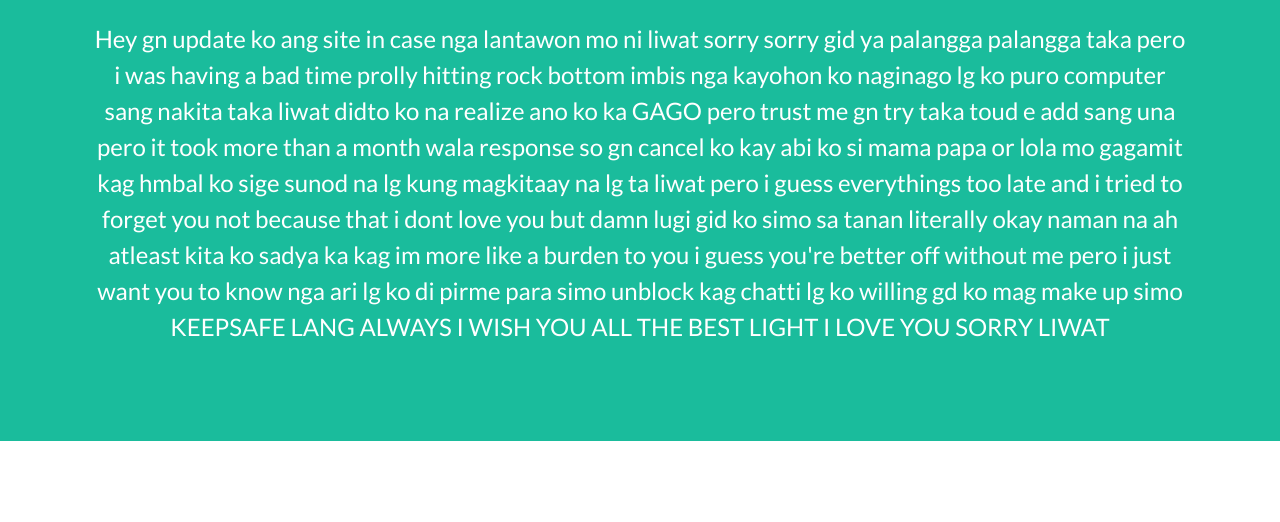
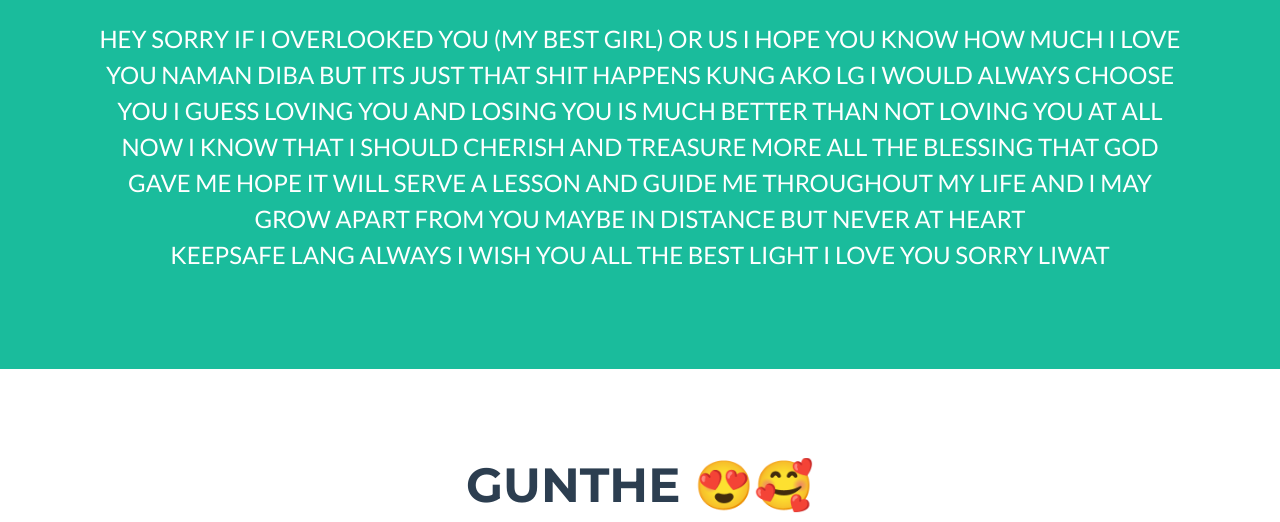
Before and after one commit to shainaaaaa/elayjuh14, a plain HTML site: page index.html in a window 1280 px wide. Shown: the part 695-1217 px from the top of the page. Drawn offline with nearby package versions, Linux system fonts and the light colour scheme.

Commit message:
Update index.html

```diff
--- a/index.html
+++ b/index.html
@@ -47,7 +47,7 @@
                     <div class="divider-custom-line"></div>
                 </div>
                 <!-- Masthead Subheading-->
-                <p class="masthead-subheading font-weight-light mb-0">Hey gn update ko ang site in case nga lantawon mo ni liwat sorry sorry gid ya palangga palangga taka pero i was having a bad time prolly hitting rock bottom imbis nga kayohon ko naginago lg ko puro computer sang nakita taka liwat didto ko na realize ano ko ka GAGO pero trust me gn try taka toud e add sang una pero it took more than a month wala response so gn cancel ko kay abi ko si mama papa or lola mo gagamit kag hmbal ko sige sunod na lg kung magkitaay na lg ta liwat pero i guess everythings too late and i tried to forget you not because that i dont love you but damn lugi gid ko simo sa tanan literally okay naman na ah atleast kita ko sadya ka kag im more like a burden to you i guess you're better off without me pero i just want you to know nga ari lg ko di pirme para simo unblock kag chatti lg ko willing gd ko mag make up simo <br> KEEPSAFE LANG ALWAYS I WISH YOU ALL THE BEST LIGHT I LOVE YOU SORRY LIWAT </p>
+                <p class="masthead-subheading font-weight-light mb-0"> HEY SORRY IF I OVERLOOKED YOU (MY BEST GIRL) OR US I HOPE YOU KNOW HOW MUCH I LOVE YOU NAMAN DIBA BUT ITS JUST THAT SHIT HAPPENS KUNG AKO LG I WOULD ALWAYS CHOOSE YOU I GUESS LOVING YOU AND LOSING YOU IS MUCH BETTER THAN NOT LOVING YOU AT ALL NOW I KNOW THAT I SHOULD CHERISH AND TREASURE MORE ALL THE BLESSING THAT GOD GAVE ME HOPE IT WILL SERVE A LESSON AND GUIDE ME THROUGHOUT MY LIFE AND I MAY GROW APART FROM YOU MAYBE IN DISTANCE BUT NEVER AT HEART <br> KEEPSAFE LANG ALWAYS I WISH YOU ALL THE BEST LIGHT I LOVE YOU SORRY LIWAT </p>
             </div>
         </header>
         <!-- Portfolio Section-->
```
